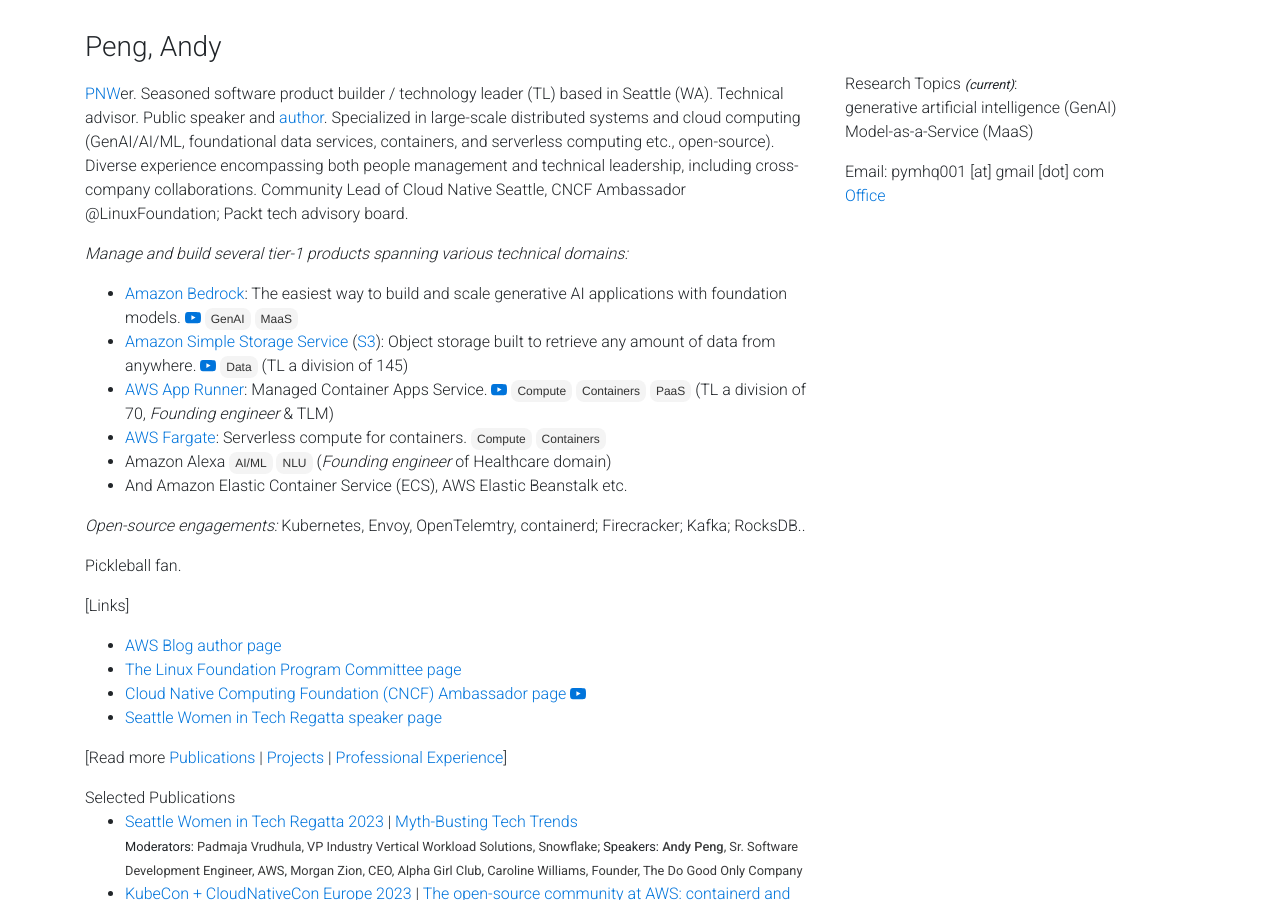
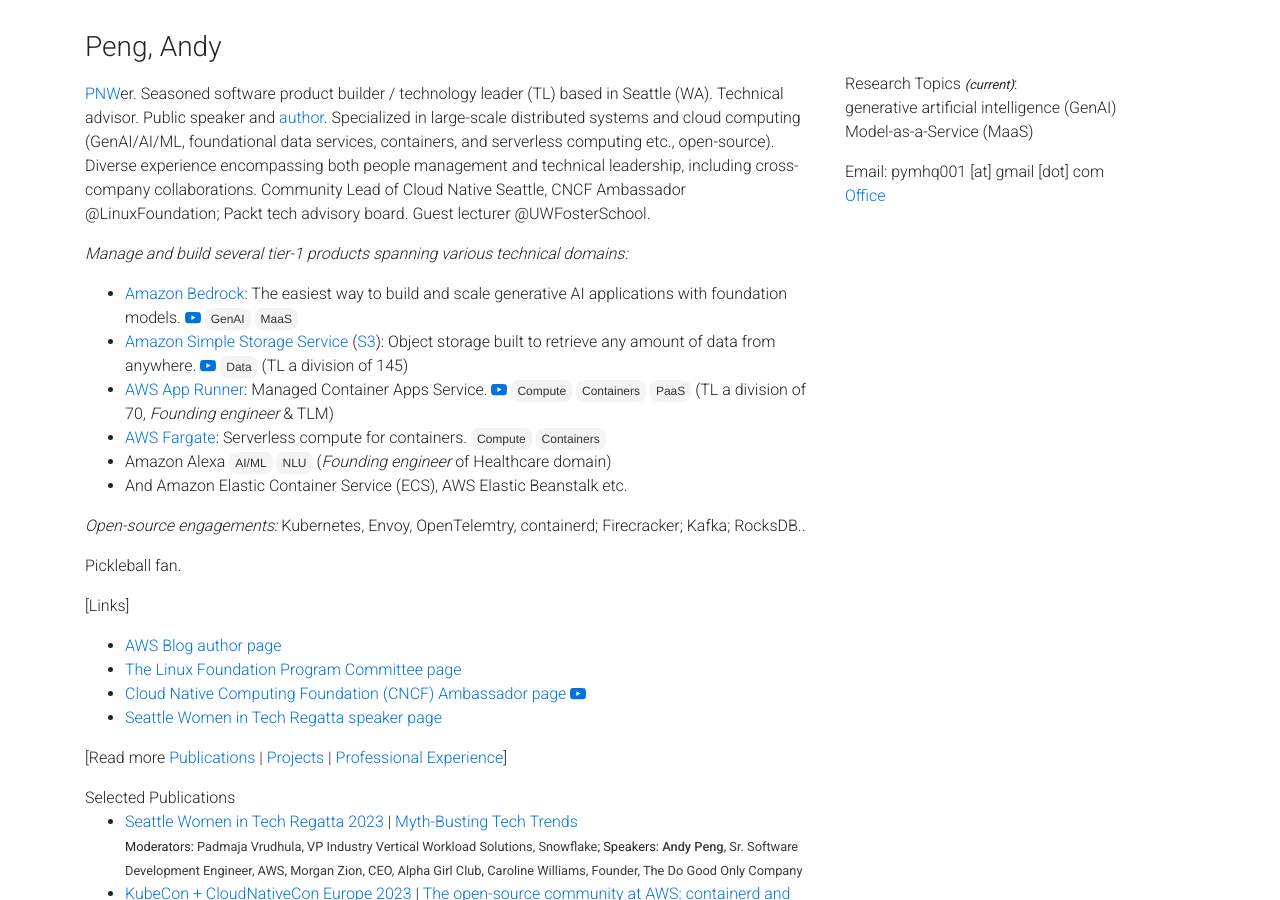
Before and after one commit to gfw001/gfw001.github.io, a Jekyll site: the page portfolio.html, which Jekyll copies as it is, in a window 1280 px wide and 900 px high. Built offline with Jekyll 4.4.1, drawn with Linux system fonts in a browser that asks for light colours; nearby versions of some CDN libraries; a style sheet for code colours, icons or effects is not loaded.

Commit message:
Update portfolio.html

```diff
--- a/portfolio.html
+++ b/portfolio.html
@@ -101,7 +101,7 @@
   <div class="row">
     <div class="col">
       <p style="margin-top:10px;">
-        <a href="https://www.pcta.org/">PNW</a>er. Seasoned software product builder / technology leader (TL) based in Seattle (WA). Technical advisor. Public speaker and <a href="https://aws.amazon.com/blogs/containers/author/yimipeng/">author</a>. Specialized in large-scale distributed systems and cloud computing (GenAI/AI/ML, foundational data services, containers, and serverless computing etc., open-source). Diverse experience encompassing both people management and technical leadership, including cross-company collaborations. Community Lead of Cloud Native Seattle, CNCF Ambassador @LinuxFoundation; Packt tech advisory board. <br>
+        <a href="https://www.pcta.org/">PNW</a>er. Seasoned software product builder / technology leader (TL) based in Seattle (WA). Technical advisor. Public speaker and <a href="https://aws.amazon.com/blogs/containers/author/yimipeng/">author</a>. Specialized in large-scale distributed systems and cloud computing (GenAI/AI/ML, foundational data services, containers, and serverless computing etc., open-source). Diverse experience encompassing both people management and technical leadership, including cross-company collaborations. Community Lead of Cloud Native Seattle, CNCF Ambassador @LinuxFoundation; Packt tech advisory board. Guest lecturer @UWFosterSchool. <br>
       </p>
       <p>
 	      <i>Manage and build several tier-1 products spanning various technical domains: </i>
```
